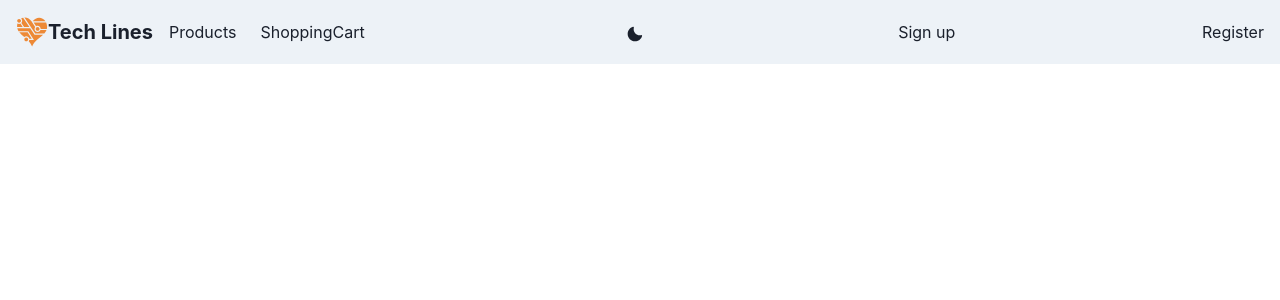
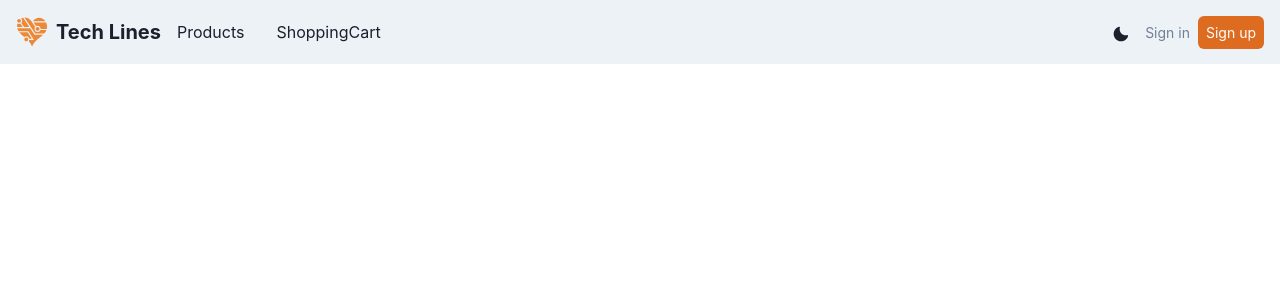
Before and after one commit to sebiten/ecommerce, a React (Create React App) app in the folder client/: page / in a window 1280 px wide. Shown: the top 300 px of the page. Built offline with nearby package versions, Linux system fonts and the light colour scheme.

Commit message:
navbar done

```diff
--- a/client/src/components/NavBar.jsx
+++ b/client/src/components/NavBar.jsx
@@ -54,14 +54,20 @@
           />
           <HStack>
             <Link as={ReactLink} to="/">
-              <Flex alignItems="center">
+              <Flex alignItems="center"
+              gap={2}
+              >
                 <Icon as={GiTechnoHeart} w={8} h={8} color="orange.400" />
                 <Text fontSize="xl" fontWeight="bold">
                   Tech Lines
                 </Text>
               </Flex>
             </Link>
-            <HStack>
+            <HStack
+              as={"nav"}
+              spacing={4}
+              display={{ base: "none", md: "flex" }}
+            >
               {links.map((link) => (
                 <NavLink key={link.linkname} path={link.path}>
                   {link.linkname}
@@ -78,10 +84,50 @@
                 onClick={toggleColorMode}
               />
             </NavLink>
+            <Button
+              p={2}
+              to="/login"
+
+              as={ReactLink}
+              fontSize="sm"
+              fontWeight={400}
+              variant="link"
+            >
+              Sign in
+            </Button>
+            <Button
+              to="/registration"
+              display={{ base: "none", md: "inline-flex" }}
+              as={ReactLink}
+              fontSize="sm"
+              fontWeight={400}
+              variant="link"
+              _hover={{
+                bg: "orange.400",
+              }}
+              bg="orange.500"
+              color="white"
+              p={2}
+            >
+              Sign up
+            </Button>
           </Flex>
-          <button>Sign up</button>
-          <button>Register</button>
         </Flex>
+        {isOpen ? (
+          <Box pb={4} display={{ md: "none" }}>
+            <Stack as={"nav"} spacing={4}>
+              {links.map((link) => (
+                <NavLink key={link.linkname} path={link.path}>
+                  {link.linkname}
+                </NavLink>
+              ))}
+              <NavLink
+                to="/registration"
+                key={"Sign up"}
+              >Sign up</NavLink>
+            </Stack>
+          </Box>
+        ) : null}
       </Box>
     </>
   );
```
